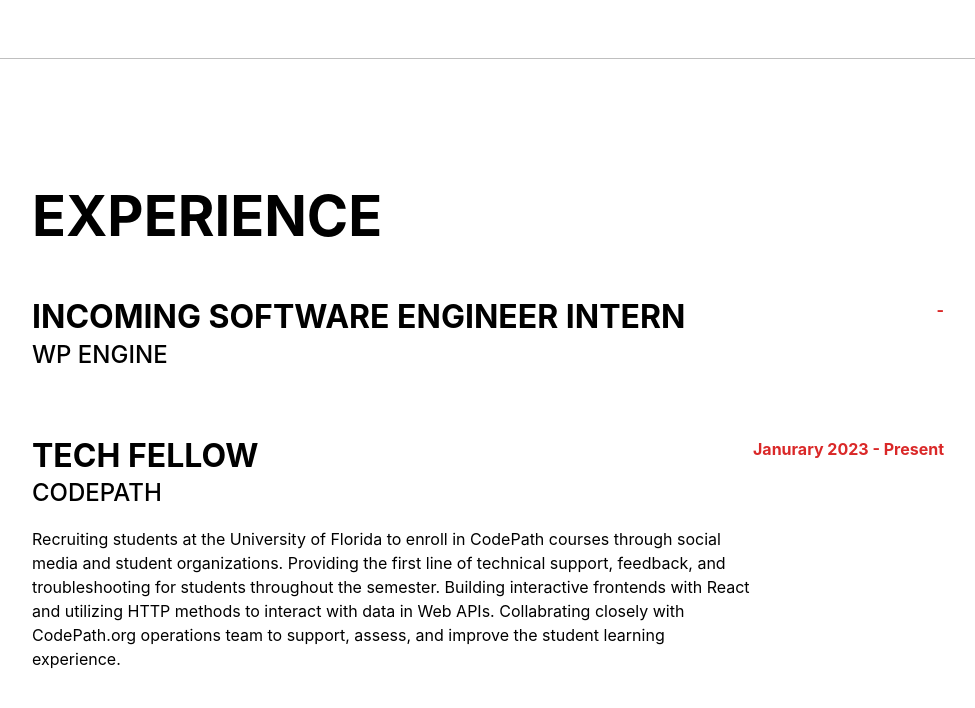
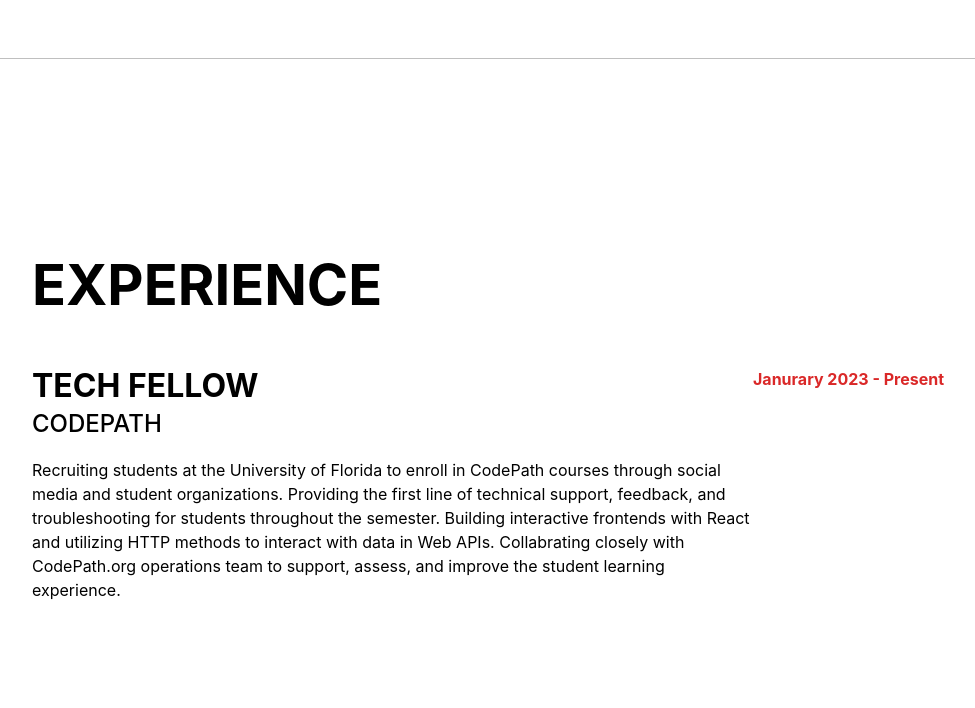
Before and after one commit to docteurj/docteurj.github.io, a plain HTML site: page index.html in a window 1280 px wide. Shown: the part 1544-2252 px from the top of the page, without its empty margins (288-1263 px from the left). Drawn offline with nearby package versions, Linux system fonts and the light colour scheme; a web font is replaced by a local one.

Commit message:
Update index.html

```diff
--- a/index.html
+++ b/index.html
@@ -83,15 +83,14 @@
             <section class="resume-section" id="experience">
                 <div class="resume-section-content">
                     <h2 class="mb-5">Experience</h2>
-                    <div class="d-flex flex-column flex-md-row justify-content-between mb-5">
+                    <!-- <div class="d-flex flex-column flex-md-row justify-content-between mb-5">
                         <div class="flex-grow-1">
-                            <h3 class="mb-0">
-                                Incoming Software Engineer Intern</h3>
-                            <div class="subheading mb-3">WP Engine</div>
+                            <h3 class="mb-0"></h3>
+                            <div class="subheading mb-3"></div>
                             <p></p>
                         </div>
                         <div class="flex-shrink-0"><span class="text-primary"> - </span></div>
-                    </div>
+                    </div> -->
                     <div class="d-flex flex-column flex-md-row justify-content-between mb-5">
                         <div class="flex-grow-1">
                             <h3 class="mb-0">Tech Fellow</h3>
```
